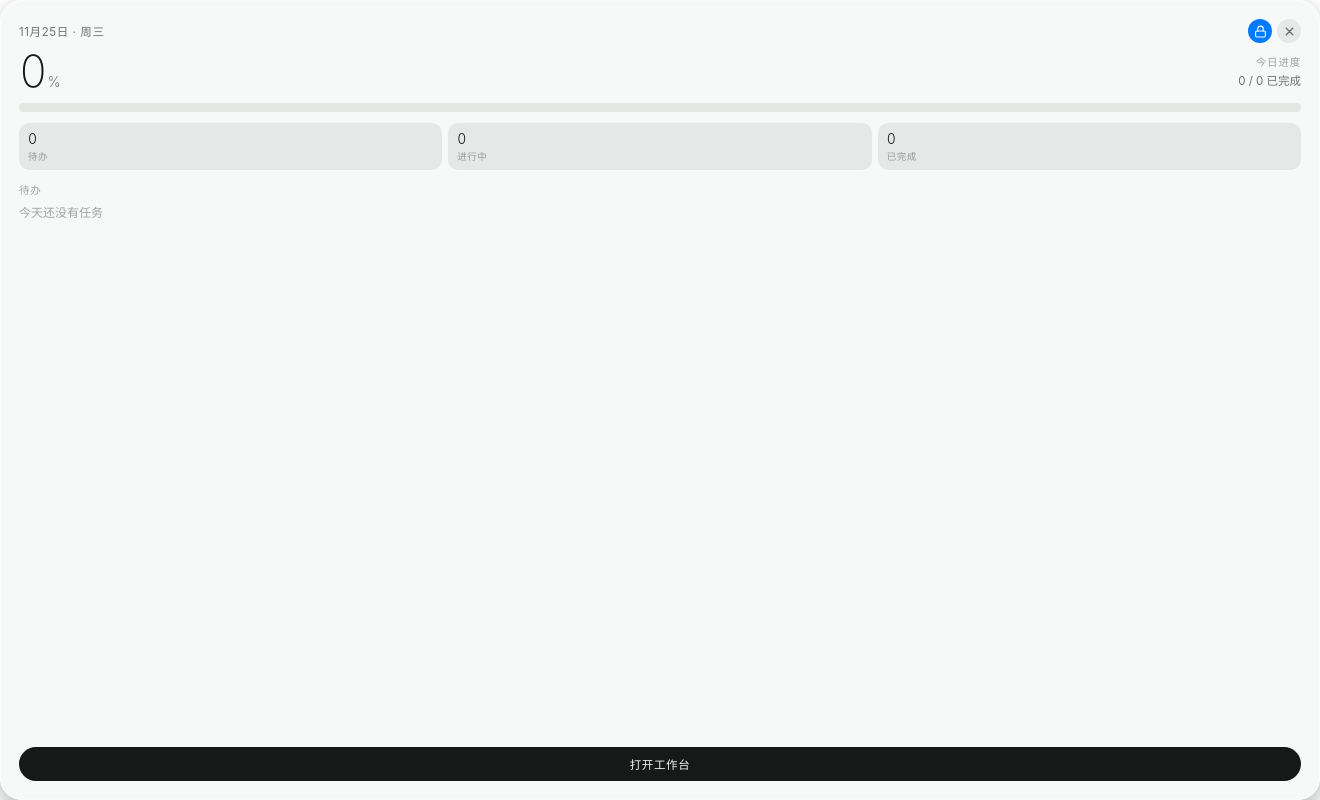
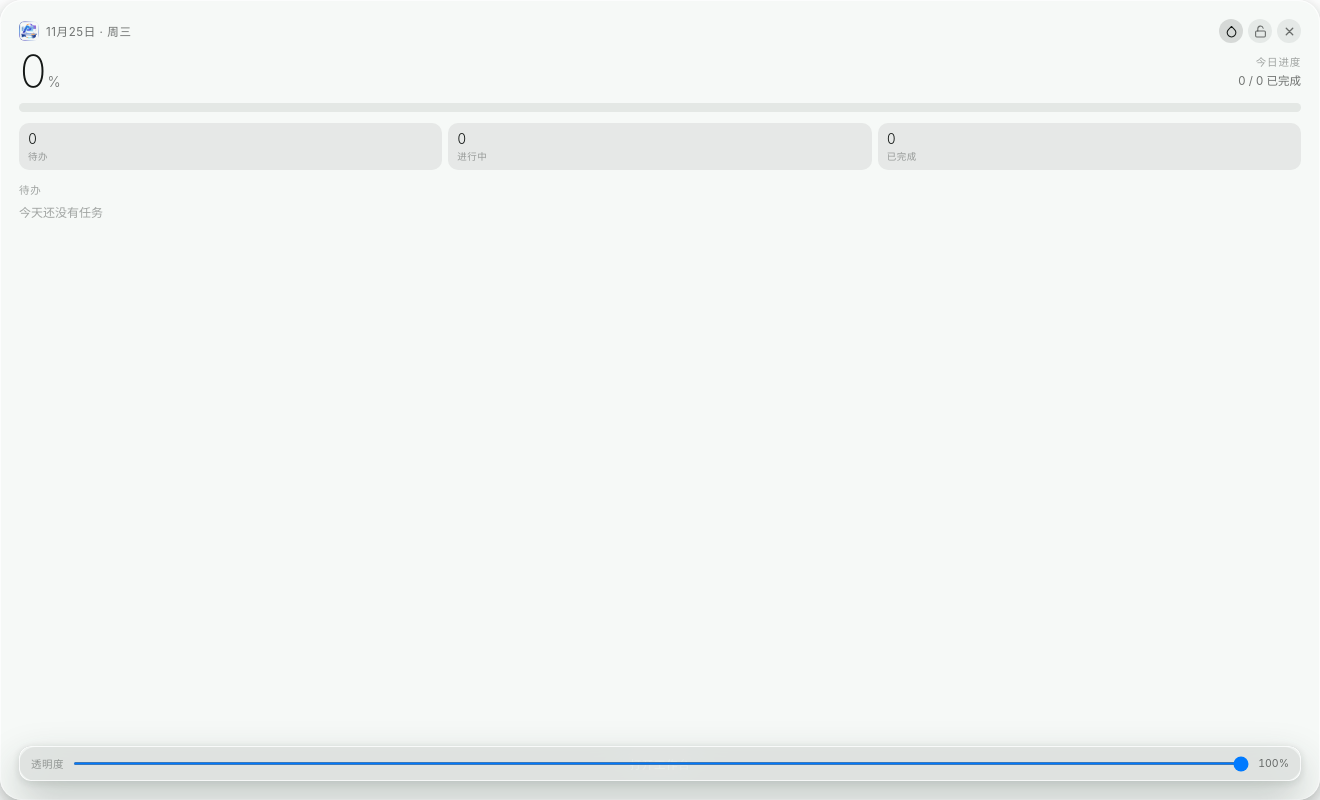
Before and after one commit to FDSGS/grgzt, an Electron app: page widget.html in a window 1320 px wide. Both pictures are taken after a click on the button 1260 px from the left and 31 px from the top of the page. Drawn offline with Linux system fonts and the light colour scheme.

Commit message:
feat: 应用 logo 与图标；小组件不再置顶、支持透明度调节（v1.1.2）

```diff
--- a/electron/main.js
+++ b/electron/main.js
@@ -3,6 +3,7 @@ const path = require('node:path');
 const fs = require('node:fs');
 
 const isMac = process.platform === 'darwin';
+const logoPath = path.join(__dirname, '..', 'assets', 'logo.png');
 
 let mainWin = null;
 let widgetWin = null;
@@ -66,7 +67,7 @@ function createWidget() {
     minimizable: false,
     fullscreenable: false,
     skipTaskbar: true,
-    alwaysOnTop: true,
+    alwaysOnTop: false,
     hasShadow: true,
     show: false,
     backgroundColor: '#00000000',
@@ -78,7 +79,6 @@ function createWidget() {
     }
   });
 
-  widgetWin.setAlwaysOnTop(true, 'floating');
   if (isMac) widgetWin.setVisibleOnAllWorkspaces(true, { visibleOnFullScreen: true });
 
   widgetWin.loadFile(path.join(__dirname, '..', 'widget.html'));
@@ -125,6 +125,7 @@ function showAbout() {
     type: 'info',
     title: '关于个人工作台',
     message: '个人工作台',
+    icon: logoPath,
     detail:
       '作者：李德胜 · 方城县破默网络科技工作室\n' +
       '微信：18625698675\n' +
@@ -254,6 +255,7 @@ function createWindow() {
     backgroundColor: '#DDE5E2',
     show: false,
     title: '个人工作台',
+    icon: logoPath,
     frame: isMac,
     titleBarStyle: isMac ? 'hiddenInset' : 'default',
     trafficLightPosition: isMac ? { x: 18, y: 15 } : undefined,
--- a/package.json
+++ b/package.json
@@ -1,6 +1,6 @@
 {
   "name": "pomo-workbench",
-  "version": "1.1.1",
+  "version": "1.1.2",
   "description": "个人工作台 · 今日三列任务看板",
   "main": "electron/main.js",
   "author": "方城县破默网络科技工作室 <1316737309@qq.com>",
@@ -24,8 +24,10 @@
     "directories": {
       "output": "release"
     },
+    "icon": "assets/logo.png",
     "files": [
       "electron/**/*",
+      "assets/**/*",
       "index.html",
       "widget.html",
       "package.json"
--- a/widget.html
+++ b/widget.html
@@ -63,6 +63,7 @@
   html,body{height:100%;background:transparent;overflow:hidden}
   body{-webkit-user-select:none;user-select:none}
   .widget{
+    position:relative;
     height:100%;padding:18px;display:flex;flex-direction:column;
     border-radius:22px;background:var(--card-bg);border:1px solid var(--card-border);
     box-shadow:var(--card-shadow);color:var(--text);
@@ -72,7 +73,9 @@
   button{-webkit-app-region:no-drag}
 
   .head{display:flex;align-items:center;justify-content:space-between;gap:8px}
-  .date{font-size:11.5px;letter-spacing:.6px;color:var(--text-soft);font-weight:400}
+  .brand{display:flex;align-items:center;gap:7px;min-width:0}
+  .logo{width:20px;height:20px;border-radius:6px;object-fit:cover;display:block;opacity:.95;flex:0 0 auto}
+  .date{font-size:11.5px;letter-spacing:.6px;color:var(--text-soft);font-weight:400;white-space:nowrap}
   .actions{display:flex;align-items:center;gap:5px}
   .icon-btn{width:24px;height:24px;border:none;border-radius:50%;background:var(--chip);
     color:var(--text-soft);display:flex;align-items:center;justify-content:center;
@@ -83,9 +86,19 @@
   #closeBtn:hover{background:#E5484D;color:#fff}
   #lockBtn.on{background:var(--accent);color:#fff}
   #lockBtn.on:hover{background:var(--accent);color:#fff;filter:brightness(1.06)}
+  #opacityBtn.on{background:var(--chip-hover);color:var(--text)}
   #lockBtn .ico-lock{display:none}
   .widget.locked #lockBtn .ico-unlock{display:none}
   .widget.locked #lockBtn .ico-lock{display:block}
+
+  .opacity-row{position:absolute;left:18px;right:18px;bottom:18px;z-index:6;
+    display:flex;align-items:center;gap:9px;padding:9px 11px;
+    background:var(--card-bg);border:1px solid var(--card-border);border-radius:12px;
+    box-shadow:var(--card-shadow);backdrop-filter:blur(18px) saturate(150%);-webkit-backdrop-filter:blur(18px) saturate(150%)}
+  .opacity-row[hidden]{display:none}
+  .opacity-row span{font-size:10.5px;color:var(--text-faint);letter-spacing:.5px;flex:0 0 auto}
+  .opacity-row input[type=range]{flex:1 1 auto;min-width:0;height:3px;accent-color:var(--accent);cursor:default}
+  .opacity-row b{font-size:10.5px;font-weight:400;color:var(--text-soft);font-variant-numeric:tabular-nums;min-width:30px;text-align:right}
 
   .row{display:flex;align-items:flex-end;justify-content:space-between;margin-top:10px}
   .pct{font-weight:200;font-size:44px;line-height:.86;letter-spacing:-2px;font-variant-numeric:tabular-nums;color:var(--text)}
@@ -120,8 +133,14 @@
 <body>
 <div class="widget">
   <div class="head">
-    <div class="date" id="date">今天</div>
+    <div class="brand">
+      <img class="logo" src="assets/logo.png" alt="">
+      <div class="date" id="date">今天</div>
+    </div>
     <div class="actions">
+      <button class="icon-btn" id="opacityBtn" title="调整透明度">
+        <svg viewBox="0 0 24 24" fill="none" stroke="currentColor" stroke-width="2" stroke-linecap="round" stroke-linejoin="round"><path d="M12 2.7 17.7 8.4a8 8 0 1 1-11.3 0z"/></svg>
+      </button>
       <button class="icon-btn" id="lockBtn" title="锁定位置">
         <svg class="ico-unlock" viewBox="0 0 24 24" fill="none" stroke="currentColor" stroke-width="2" stroke-linecap="round" stroke-linejoin="round"><rect x="3" y="11" width="18" height="11" rx="2"/><path d="M7 11V7a5 5 0 0 1 9.9-1"/></svg>
         <svg class="ico-lock" viewBox="0 0 24 24" fill="none" stroke="currentColor" stroke-width="2" stroke-linecap="round" stroke-linejoin="round"><rect x="3" y="11" width="18" height="11" rx="2"/><path d="M7 11V7a5 5 0 0 1 10 0v4"/></svg>
@@ -146,6 +165,11 @@
   </div>
   <div class="list-title">待办</div>
   <ul class="list" id="list"></ul>
+  <div class="opacity-row" id="opacityRow" hidden>
+    <span>透明度</span>
+    <input type="range" id="opacityRange" min="40" max="100" step="5" value="100">
+    <b id="opacityVal">100%</b>
+  </div>
   <button class="open" id="openBtn">打开工作台</button>
 </div>
 <script>
@@ -155,11 +179,16 @@
   var STORE_KEY = 'workbench.daily.v2';
   var THEME_KEY = 'workbench.theme.v1';
   var LOCK_KEY = 'workbench.widget.lock';
+  var OPACITY_KEY = 'workbench.widget.opacity';
   var SEGMENTS = 14;
   var MAX_ITEMS = 3;
 
   var widgetEl = document.querySelector('.widget');
   var lockBtn = document.getElementById('lockBtn');
+  var opacityBtn = document.getElementById('opacityBtn');
+  var opacityRow = document.getElementById('opacityRow');
+  var opacityRange = document.getElementById('opacityRange');
+  var opacityVal = document.getElementById('opacityVal');
 
   function isLocked(){
     try{ return localStorage.getItem(LOCK_KEY) === '1'; }catch(e){ return false; }
@@ -175,6 +204,32 @@
   lockBtn.addEventListener('click', function(){
     try{ localStorage.setItem(LOCK_KEY, isLocked() ? '0' : '1'); }catch(e){}
     applyLock();
+  });
+
+  function getOpacity(){
+    var v = 100;
+    try{ v = parseInt(localStorage.getItem(OPACITY_KEY), 10); }catch(e){}
+    if(!Number.isFinite(v)) v = 100;
+    return Math.min(100, Math.max(40, v));
+  }
+
+  function applyOpacity(){
+    var v = getOpacity();
+    widgetEl.style.opacity = String(v / 100);
+    opacityRange.value = v;
+    opacityVal.textContent = v + '%';
+  }
+
+  opacityBtn.addEventListener('click', function(){
+    var open = opacityRow.hasAttribute('hidden');
+    if(open) opacityRow.removeAttribute('hidden');
+    else opacityRow.setAttribute('hidden', '');
+    opacityBtn.classList.toggle('on', open);
+  });
+
+  opacityRange.addEventListener('input', function(){
+    try{ localStorage.setItem(OPACITY_KEY, String(opacityRange.value)); }catch(e){}
+    applyOpacity();
   });
 
   function todayKey(){
@@ -256,16 +311,18 @@
   });
 
   window.addEventListener('storage', function(e){
-    if(!e.key || e.key === STORE_KEY || e.key === THEME_KEY || e.key === LOCK_KEY){
+    if(!e.key || e.key === STORE_KEY || e.key === THEME_KEY || e.key === LOCK_KEY || e.key === OPACITY_KEY){
       applyTheme();
       applyLock();
+      applyOpacity();
       render();
     }
   });
-  window.addEventListener('focus', function(){ applyLock(); render(); });
+  window.addEventListener('focus', function(){ applyLock(); applyOpacity(); render(); });
 
   applyTheme();
   applyLock();
+  applyOpacity();
   render();
   setInterval(function(){
     applyTheme();
```
Also changed, not shown: index.html (+3 -1 lines), assets/logo.png (added).
